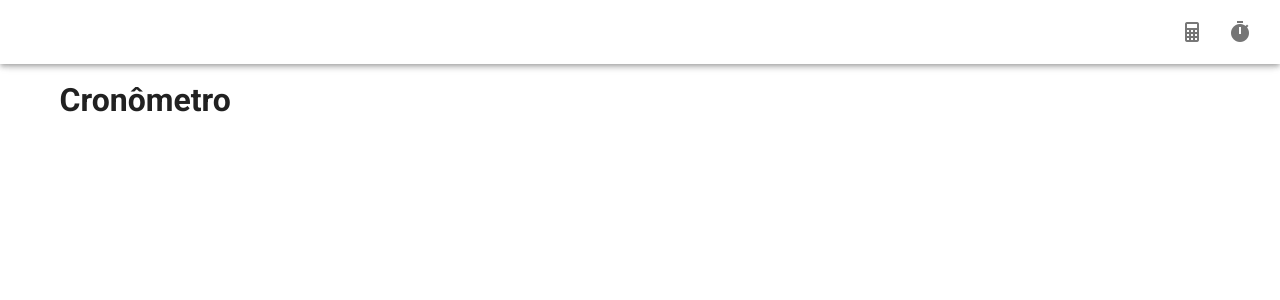
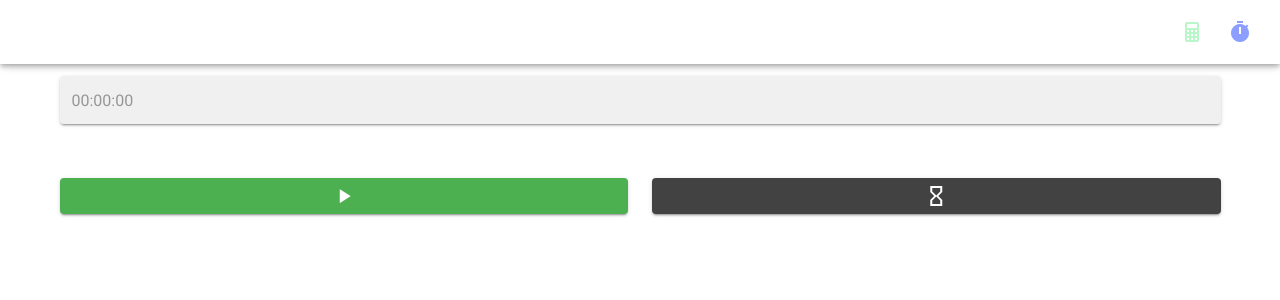
Before and after one commit to anderrf/calculadora-vue, a Vue app: page /cronometro in a window 1280 px wide. Shown: the top 300 px of the page. Built offline with nearby package versions, Linux system fonts and the light colour scheme.

Commit message:
Componentização da toolbar, layout do Cronometro

```diff
--- a/src/App.vue
+++ b/src/App.vue
@@ -1,26 +1,18 @@
 <template>
   <v-app>
     <v-main>
-      <v-toolbar>
-        <v-spacer></v-spacer>
-        <router-link to="/calculadora">
-          <v-btn icon>
-            <v-icon>mdi-calculator</v-icon>
-          </v-btn>
-        </router-link>
-        <router-link to="/cronometro">
-          <v-btn icon>
-            <v-icon>mdi-timer</v-icon>
-          </v-btn>
-        </router-link>
-      </v-toolbar>
+      <AppToolBar/>
       <router-view/>
     </v-main>
   </v-app>
 </template>
 <script>
+  import AppToolBar from './components/shared/AppToolBar'
   export default {
-    name: 'App'
+    name: 'App',
+    components: {
+      AppToolBar
+    }
   }
 </script>
 <style>
@@ -38,8 +30,4 @@
   a{
     text-decoration: none;
   }
-
-  .router-view{
-    width: 50% !important;
-  }
 </style>
--- /dev/null
+++ b/src/components/shared/AppToolBar.vue
@@ -0,0 +1,25 @@
+<template>
+    <div class="app-toolbar">
+        <v-toolbar>
+            <v-spacer></v-spacer>
+            <router-link to="/calculadora">
+                <v-btn icon color="green accent-1">
+                    <v-icon>mdi-calculator</v-icon>
+                </v-btn>
+            </router-link>
+            <router-link to="/cronometro">
+                <v-btn icon color="indigo accent-1">
+                    <v-icon>mdi-timer</v-icon>
+                </v-btn>
+            </router-link>
+        </v-toolbar>
+    </div>
+</template>
+<script>
+export default {
+    name: 'AppToolBar'
+}
+</script>
+<style scoped>
+
+</style>
--- a/src/views/Cronometro.vue
+++ b/src/views/Cronometro.vue
@@ -1,13 +1,47 @@
 <template>
     <v-container>
-        <h1>Cronômetro</h1>
+        <v-row>
+            <v-col>
+                <v-text-field class="centered-input" solo-inverted disabled :label="`${(hours < 10) ? ('0'+  hours) : hours}:${(minutes < 10) ? ('0'+  minutes) : minutes}:${(seconds < 10) ? ('0'+  seconds) : seconds}`"></v-text-field>
+            </v-col>
+        </v-row>
+        <v-row>
+            <v-col>
+                <v-btn v-if="running" block color="error" @click="stopOrPlay()">
+                    <v-icon>mdi-pause</v-icon>
+                </v-btn>
+                <v-btn v-else block color="success" @click="stopOrPlay()">
+                    <v-icon>mdi-play</v-icon>
+                </v-btn>
+            </v-col>
+            <v-col>
+                <v-btn block color="secondary">
+                    <v-icon>mdi-timer-sand-empty</v-icon>
+                </v-btn>
+            </v-col>
+        </v-row>
     </v-container>
 </template>
 <script>
     export default {
-        name: 'Cronometro'
+        name: 'Cronometro',
+        data(){
+            return{
+                hours: 0,
+                minutes: 0,
+                seconds: 0,
+                running: false
+            }
+        },
+        methods: {
+            stopOrPlay(){
+                this.running = !this.running;
+            }
+        }
     }
 </script>
 <style scoped>
-
+    .centered-input >>> input {
+      text-align: center
+    }
 </style>
```
